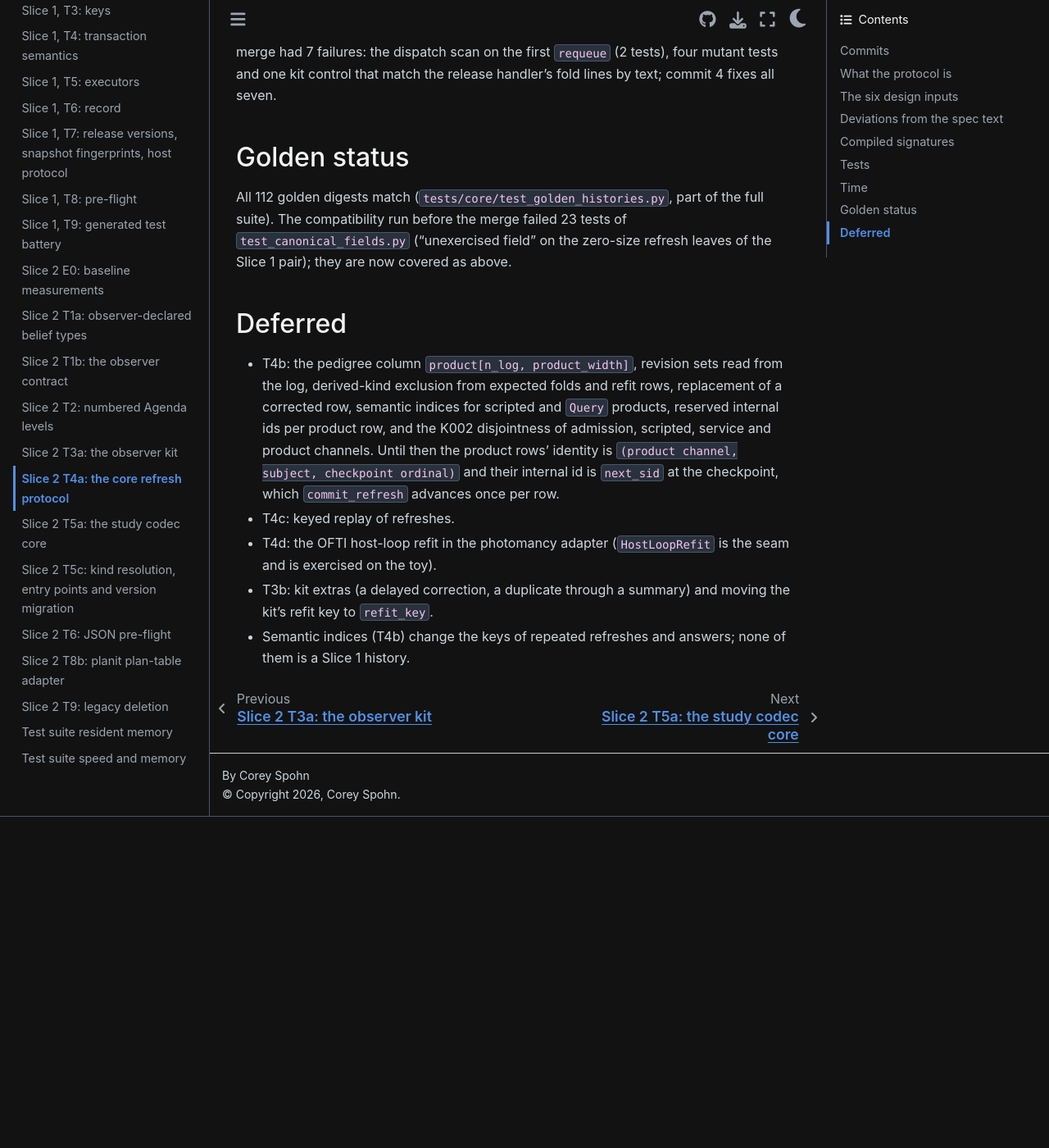
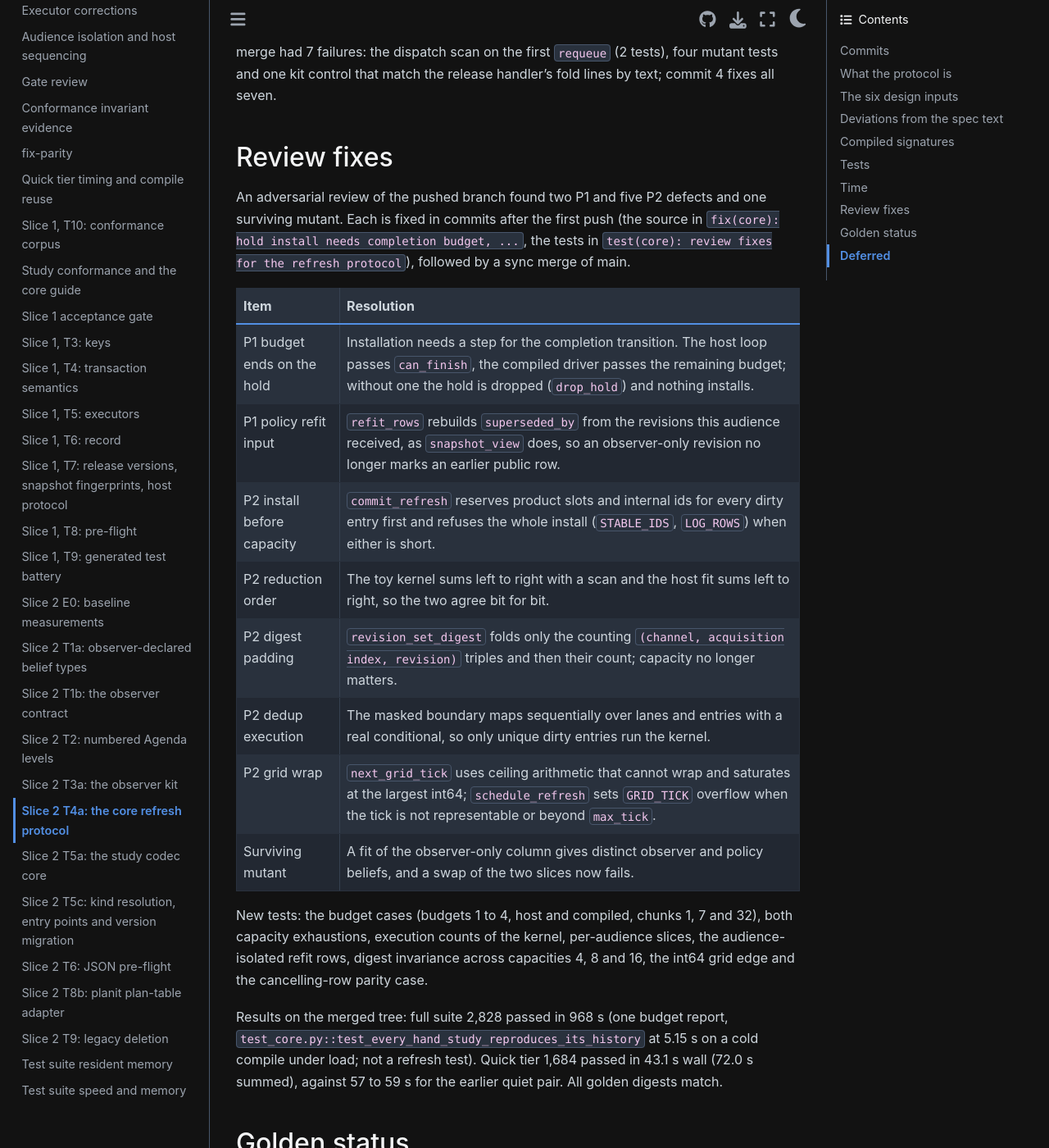
Before and after one commit to CoreySpohn/spaceodyssey, a Sphinx documentation site: the page built from docs/changes/slice-2-t4a.md, in a window 1280 px wide and 1400 px high, scrolled down 8219 px. Shown: the whole window at 82% size. Built offline with Sphinx 7.4.7 and the Sphinx Book theme 1.1.4, drawn with Linux system fonts in a browser that asks for light colours; pages that are not in the unit, such as notebooks, are missing from menus; before the commit the page ends 9215 px from its top, so only the background shows below that; some of the changed text lies outside the part shown.

Commit message:
docs(changes): record the T4a review fixes

```diff
--- a/docs/changes/slice-2-t4a.md
+++ b/docs/changes/slice-2-t4a.md
@@ -64,7 +64,8 @@ size.
   whenever there is a `service` or `study.refresh.every_ticks > 0`.
 - **Boundaries.** `AbstractRefitBoundary.refit_batch(study, requests)` returns a
   `RefitResult` with axes `[world, 2, n_subjects, ...]`. `MaskedBatchRefit(kernel)`
-  runs a fixed `refit_lanes` batch of world lanes through one jitted vmapped call,
+  runs a fixed `refit_lanes` batch of world lanes through one jitted call (a sequential map over lanes and
+  entries),
   masks entries that are not dirty or are shared, and pads a batch of worlds to whole
   lanes, so the host executor's single world and the compiled executor's worlds run
   one program. Its default kernel is the observer's own `refit`
@@ -223,6 +224,35 @@ full run before the merge had 7 failures: the dispatch scan on the first `requeu
 (2 tests), four mutant tests and one kit control that match the release handler's
 fold lines by text; commit 4 fixes all seven.
 
+## Review fixes
+
+An adversarial review of the pushed branch found two P1 and five P2 defects and one
+surviving mutant. Each is fixed in commits after the first push (the source in
+`fix(core): hold install needs completion budget, ...`, the tests in
+`test(core): review fixes for the refresh protocol`), followed by a sync merge of main.
+
+| Item | Resolution |
+|---|---|
+| P1 budget ends on the hold | Installation needs a step for the completion transition. The host loop passes `can_finish`, the compiled driver passes the remaining budget; without one the hold is dropped (`drop_hold`) and nothing installs. |
+| P1 policy refit input | `refit_rows` rebuilds `superseded_by` from the revisions this audience received, as `snapshot_view` does, so an observer-only revision no longer marks an earlier public row. |
+| P2 install before capacity | `commit_refresh` reserves product slots and internal ids for every dirty entry first and refuses the whole install (`STABLE_IDS`, `LOG_ROWS`) when either is short. |
+| P2 reduction order | The toy kernel sums left to right with a scan and the host fit sums left to right, so the two agree bit for bit. |
+| P2 digest padding | `revision_set_digest` folds only the counting `(channel, acquisition index, revision)` triples and then their count; capacity no longer matters. |
+| P2 dedup execution | The masked boundary maps sequentially over lanes and entries with a real conditional, so only unique dirty entries run the kernel. |
+| P2 grid wrap | `next_grid_tick` uses ceiling arithmetic that cannot wrap and saturates at the largest int64; `schedule_refresh` sets `GRID_TICK` overflow when the tick is not representable or beyond `max_tick`. |
+| Surviving mutant | A fit of the observer-only column gives distinct observer and policy beliefs, and a swap of the two slices now fails. |
+
+New tests: the budget cases (budgets 1 to 4, host and compiled, chunks 1, 7 and 32),
+both capacity exhaustions, execution counts of the kernel, per-audience slices, the
+audience-isolated refit rows, digest invariance across capacities 4, 8 and 16, the
+int64 grid edge and the cancelling-row parity case.
+
+Results on the merged tree: full suite 2,828 passed in 968 s (one budget report,
+`test_core.py::test_every_hand_study_reproduces_its_history` at 5.15 s on a cold
+compile under load; not a refresh test). Quick tier 1,684 passed in 43.1 s wall
+(72.0 s summed), against 57 to 59 s for the earlier quiet pair. All golden digests
+match.
+
 ## Golden status
 
 All 112 golden digests match (`tests/core/test_golden_histories.py`, part of the full
```
